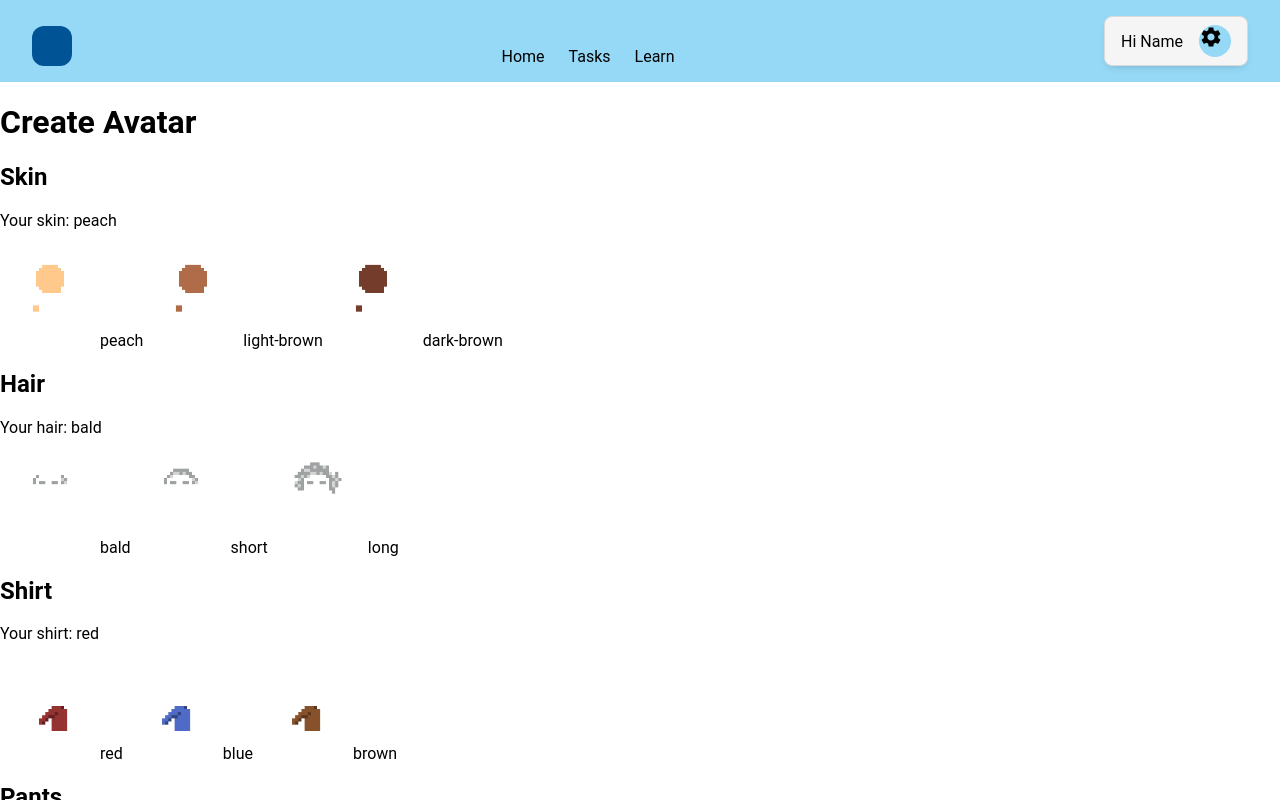
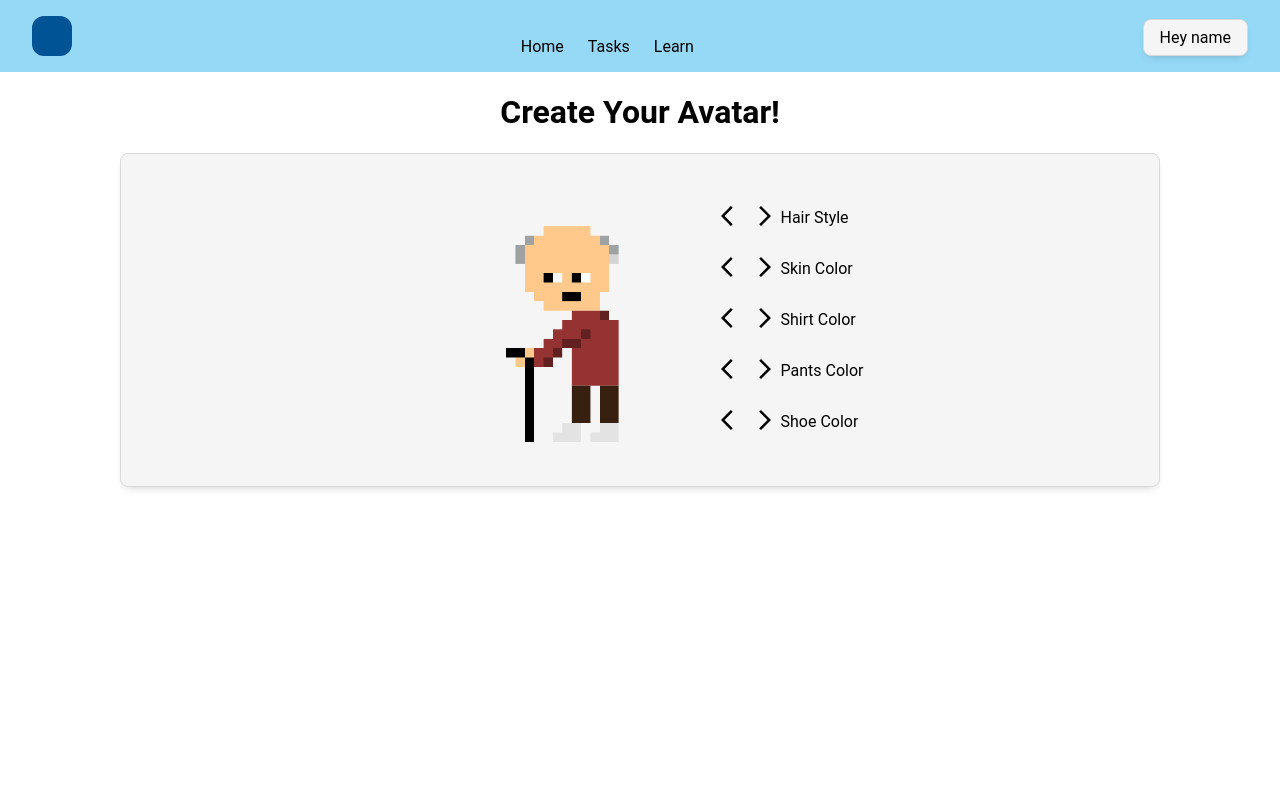
Before and after one commit to sam-schmitt/TIAA-hackathon-december-2022, a Next.js app: page /edit-avatar in a window 1280 px wide. Built offline with nearby package versions, Linux system fonts and the light colour scheme.

Commit message:
home grid simpler

```diff
--- a/components/avatar.js
+++ b/components/avatar.js
@@ -16,8 +16,7 @@ export default function CurrentAvatar({ size }) {
 	};
 
 	return (
-		<div className="avatar">
-			{/* <p>Your Hair: {hairTypes[hairType].name}</p> */}
+		<div className="avatar" style={{ height: size, width: size }}>
 			<Image
 				loader={myLoader}
 				src={hairTypes[hairType].file}
@@ -25,7 +24,6 @@ export default function CurrentAvatar({ size }) {
 				width={size}
 				height={size}
 			/>
-			{/* <p>Your Skin: {skinTypes[skinType].name}</p> */}
 			<Image
 				loader={myLoader}
 				src={skinTypes[skinType].file}
@@ -47,8 +45,6 @@ export default function CurrentAvatar({ size }) {
 				width={size}
 				height={size}
 			/>
-
-			{/* <p>Your Shirt: {shirtTypes[shirtType].name}</p> */}
 			<Image
 				loader={myLoader}
 				src={shirtTypes[shirtType].file}
@@ -56,7 +52,6 @@ export default function CurrentAvatar({ size }) {
 				width={size}
 				height={size}
 			/>
-			{/* <p>Your Pants: {pantsTypes[pantsType].name}</p> */}
 			<Image
 				loader={myLoader}
 				src={pantsTypes[pantsType].file}
@@ -64,7 +59,6 @@ export default function CurrentAvatar({ size }) {
 				width={size}
 				height={size}
 			/>
-			{/* <p>Your Shoes: {shoeTypes[shoeType].name}</p> */}
 			<Image
 				loader={myLoader}
 				src={shoeTypes[shoeType].file}
--- a/components/core/header.js
+++ b/components/core/header.js
@@ -1,6 +1,18 @@
 import { useRouter } from "next/router";
 import React from "react";
 import SettingsIcon from "@mui/icons-material/Settings";
+import {
+	Menu,
+	MenuButton,
+	MenuList,
+	MenuItem,
+	MenuItemOption,
+	MenuGroup,
+	MenuOptionGroup,
+	MenuDivider,
+	Button,
+} from "@chakra-ui/react";
+import ExpandMoreIcon from "@mui/icons-material/ExpandMore";
 export default function Header({}) {
 	const router = useRouter();
 	const links = [
@@ -27,12 +39,31 @@ export default function Header({}) {
 					);
 				})}
 			</nav>
-			<div className="user" onClick={() => router.push("/settings")}>
+			<div class="user">
+				<Menu>
+					<MenuButton rightIcon={<ExpandMoreIcon />}>Hey name</MenuButton>
+					<MenuList>
+						<MenuItem>
+							<button
+								onClick={() => {
+									router.push("/edit-avatar");
+								}}>
+								Edit Avatar
+							</button>
+						</MenuItem>
+						<MenuItem>Create a Copy</MenuItem>
+						<MenuItem>Mark as Draft</MenuItem>
+						<MenuItem>Delete</MenuItem>
+						<MenuItem>Attend a Workshop</MenuItem>
+					</MenuList>
+				</Menu>
+			</div>
+			{/* <div className="user" onClick={() => router.push("/settings")}>
 				Hi Name
 				<div class="avatar">
 					<SettingsIcon />
 				</div>
-			</div>
+			</div> */}
 		</div>
 	);
 }
--- a/components/home/room.js
+++ b/components/home/room.js
@@ -3,14 +3,17 @@ import Image from "next/image";
 import worst_room from "../../public/room-pictures/worst_room.png";
 import middle_room from "../../public/room-pictures/middle_room.png";
 import best_room from "../../public/room-pictures/best_room.png";
+import { useContext } from "react";
+import { Context } from "../../providers/Provider";
 export default function Room({}) {
+	const { roomType, setRoomType } = useContext(Context);
 	const myLoader = ({ src, width, quality }) => {
 		return src;
 	};
 	let size = 400;
 	return (
 		<div className="room">
-			<Image src={best_room} loader={myLoader} fill objectFit="contain" />
+			<Image src={best_room} loader={myLoader} fill objectFit="cover" />
 		</div>
 	);
 }
--- a/package.json
+++ b/package.json
@@ -9,10 +9,12 @@
     "lint": "next lint"
   },
   "dependencies": {
+    "@chakra-ui/react": "^2.4.2",
     "@emotion/react": "^11.10.5",
     "@emotion/styled": "^11.10.5",
     "@mui/icons-material": "^5.10.16",
     "@mui/material": "^5.10.16",
+    "framer-motion": "^7.6.18",
     "next": "13.0.6",
     "react": "18.2.0",
     "react-dom": "18.2.0",
--- a/pages/edit-avatar.js
+++ b/pages/edit-avatar.js
@@ -6,8 +6,10 @@ import pantsTypes from "../avatar-state/pants";
 import shirtTypes from "../avatar-state/shirt";
 import shoeTypes from "../avatar-state/shoes";
 import skinTypes from "../avatar-state/skin";
+import CurrentAvatar from "../components/avatar";
 import { Context } from "../providers/Provider";
-
+import ArrowBackIosIcon from "@mui/icons-material/ArrowBackIos";
+import ArrowForwardIosIcon from "@mui/icons-material/ArrowForwardIos";
 export default function EditAvatar() {
 	const {
 		skinType,
@@ -24,127 +26,125 @@ export default function EditAvatar() {
 	const myLoader = ({ src, width, quality }) => {
 		return src;
 	};
+	let size = 200;
+	function handleIncrease(value, max) {
+		if (value === max) {
+			return 0;
+		} else {
+			return value + 1;
+		}
+	}
+	function handleDecrease(value, max) {
+		if (value === 0) {
+			return max;
+		} else {
+			return value - 1;
+		}
+	}
 	return (
-		<div>
+		<main id="edit-avatar">
 			<Head>
 				<title>Youture</title>
 				<meta
-					name='description'
-					content='Learn about how to make your retirement fund better by visualizing your future self!'
+					name="description"
+					content="Learn about how to make your retirement fund better by visualizing your future self!"
 				/>
-				<link rel='icon' href='/favicon.ico' />
+				<link rel="icon" href="/favicon.ico" />
 			</Head>
-			<h1>Create Avatar</h1>
-			<h2>Skin</h2>
-			<p>Your skin: {skinTypes[skinType].name}</p>
-			{skinTypes.map(function (item, index) {
-				return (
-					<>
-						<Image
-							loader={myLoader}
-							src={item.file}
-							style={{ height: 100, width: 100 }}
-							width={100}
-							height={100}
-						/>
+			<div className="page-title center">
+				<h1>Create Your Avatar!</h1>
+			</div>
+			<div className="content">
+				<div class="create-avatar">
+					<CurrentAvatar size={300} />
+					<div class="edit-container" style={{ height: 300 }}>
+						<div class="row">
 							<button
 								onClick={() => {
-								setSkinType(index);
-							}}
-						>
-							{item.name}
+									setHairType(handleIncrease(hairType, hairTypes.length - 1));
+								}}>
+								<ArrowBackIosIcon />
 							</button>
-					</>
-				);
-			})}
-			<h2>Hair</h2>
-			<p>Your hair: {hairTypes[hairType].name}</p>
-			{hairTypes.map(function (item, index) {
-				return (
-					<>
-						<Image
-							loader={myLoader}
-							src={item.file}
-							style={{ height: 100, width: 100 }}
-							width={100}
-							height={100}
-						/>
 							<button
 								onClick={() => {
-								setHairType(index);
-							}}
-						>
-							{item.name}
+									setHairType(handleIncrease(hairType, hairTypes.length - 1));
+								}}>
+								<ArrowForwardIosIcon />
 							</button>
-					</>
-				);
-			})}
-			<h2>Shirt</h2>
-			<p>Your shirt: {shirtTypes[shirtType].name}</p>
-			{shirtTypes.map(function (item, index) {
-				return (
-					<>
-						<Image
-							loader={myLoader}
-							src={item.file}
-							style={{ height: 100, width: 100 }}
-							width={100}
-							height={100}
-						/>
+							<p className="description">Hair Style</p>
+						</div>
+						<div class="row">
 							<button
 								onClick={() => {
-								setShirtType(index);
-							}}
-						>
-							{item.name}
+									setSkinType(handleIncrease(skinType, skinTypes.length - 1));
+								}}>
+								<ArrowBackIosIcon />
 							</button>
-					</>
-				);
-			})}
-			<h2>Pants</h2>
-			<p>Your pants: {pantsTypes[pantsType].name}</p>
-			{pantsTypes.map(function (item, index) {
-				return (
-					<>
-						<Image
-							loader={myLoader}
-							src={item.file}
-							style={{ height: 100, width: 100 }}
-							width={100}
-							height={100}
-						/>
 							<button
 								onClick={() => {
-								setPantsType(index);
-							}}
-						>
-							{item.name}
+									setSkinType(handleIncrease(skinType, skinTypes.length - 1));
+								}}>
+								<ArrowForwardIosIcon />
 							</button>
-					</>
-				);
-			})}
-			<h2>Shoes</h2>
-			<p>Your shoes: {shoeTypes[shoeType].name}</p>
-			{shoeTypes.map(function (item, index) {
-				return (
-					<>
-						<Image
-							loader={myLoader}
-							src={item.file}
-							style={{ height: 100, width: 100 }}
-							width={100}
-							height={100}
-						/>
+							<p className="description">Skin Color</p>
+						</div>
+						<div class="row">
 							<button
 								onClick={() => {
-								setShoeType(index);
-							}}
-						>
-							{item.name}
+									setShirtType(
+										handleIncrease(shirtType, shirtTypes.length - 1)
+									);
+								}}>
+								<ArrowBackIosIcon />
 							</button>
-					</>
+							<button
+								onClick={() => {
+									setShirtType(
+										handleDecrease(shirtType, shirtTypes.length - 1)
 									);
-			})}
+								}}>
+								<ArrowForwardIosIcon />
+							</button>
+							<p class="description">Shirt Color</p>
 						</div>
+						<div class="row"></div>
+						<div className="row">
+							<button
+								onClick={() => {
+									setPantsType(
+										handleIncrease(pantsType, pantsTypes.length - 1)
+									);
+								}}>
+								<ArrowBackIosIcon />
+							</button>
+							<button
+								onClick={() => {
+									setPantsType(
+										handleDecrease(pantsType, pantsTypes.length - 1)
+									);
+								}}>
+								<ArrowForwardIosIcon />
+							</button>
+							<p class="description">Pants Color</p>
+						</div>
+						<div className="row">
+							<button
+								onClick={() => {
+									setShoeType(handleIncrease(shoeType, shoeTypes.length - 1));
+								}}>
+								<ArrowBackIosIcon />
+							</button>
+							<button
+								onClick={() => {
+									setShoeType(handleDecrease(shoeType, shoeTypes.length - 1));
+								}}>
+								<ArrowForwardIosIcon />
+							</button>
+							<p class="description">Shoe Color</p>
+						</div>
+					</div>
+				</div>
+			</div>
+		</main>
 	);
 }
--- a/styles/components/_avatar.scss
+++ b/styles/components/_avatar.scss
@@ -6,3 +6,38 @@
 		left: 0;
 	}
 }
+.create-avatar {
+	@include flex-container(row, center, center, nowrap);
+	@extend .shadow-card;
+	.edit-container {
+		height: 100%;
+		@include flex-container(column, center, flex-start, nowrap);
+	}
+}
+.row {
+	@include flex-container(row, flex-start, center, nowrap);
+	button {
+		padding: 0.25rem;
+		border-radius: 0.25rem;
+		&:hover {
+			background-color: var.$fg;
+		}
+	}
+}
+// .create-avatar {
+// 	position: relative;
+// 	height: 20rem;
+// 	div {
+// 		position: absolute;
+// 		top: 0;
+// 		left: 0;
+// 		bottom: 0;
+// 		height: 100%;
+// 		@include flex-container(row, flex-start, center, nowrap);
+// 		.description {
+// 			background-color: red;
+// 			width: 12ch;
+
+// 		}
+// 	}
+// }
--- a/styles/index.scss
+++ b/styles/index.scss
@@ -1,5 +1,5 @@
 @use "./var";
-@use "./mixins";
+@import "./mixins";
 html,
 body {
 	padding: 0;
@@ -15,6 +15,12 @@ body {
 main {
 	max-width: 65rem;
 	margin: 0 auto;
+	.page-title {
+		&.center {
+			text-align: center;
+			@include flex-container(row, center, center, nowrap);
+		}
+	}
 }
 
 @import "./pages";
--- a/styles/pages/_home.scss
+++ b/styles/pages/_home.scss
@@ -4,13 +4,13 @@
 	height: 100%;
 	.content {
 		padding: 1rem;
+		width: 100%;
 		height: 100%;
-		width: 100%;
 		display: grid;
-		grid-template-columns: 2fr 1fr;
+		grid-template-columns: 3fr 1fr;
 		grid-template-rows: auto 1fr;
 
-		grid-template-areas: "cta quick-actions" "home quick-actions";
+		grid-template-areas: "cta cta" "home avatar";
 		justify-content: stretch;
 		align-items: stretch;
 		gap: 1rem;
@@ -20,15 +20,16 @@
 			.room {
 				width: 100%;
 				height: 100%;
-				transform: translateY(-10%);
 				z-index: 1;
 			}
-			.avatar-container {
-				position: absolute;
-				top: 0;
+			border-radius: 0.5rem;
+			box-shadow: var.$shadow;
+		}
+		.avatar-container {
+			grid-area: avatar;
+			top: 0;
 
-				@include flex-container(column, center, center, nowrap);
-			}
+			@include flex-container(column, center, center, nowrap);
 		}
 		.cta {
 			grid-area: cta;
```
Also changed, not shown: pages/index.js (+5 -5 lines), 1 other file (tests, documents, lock files or other folders). Lines whose indentation alone changed are shown as unchanged.
